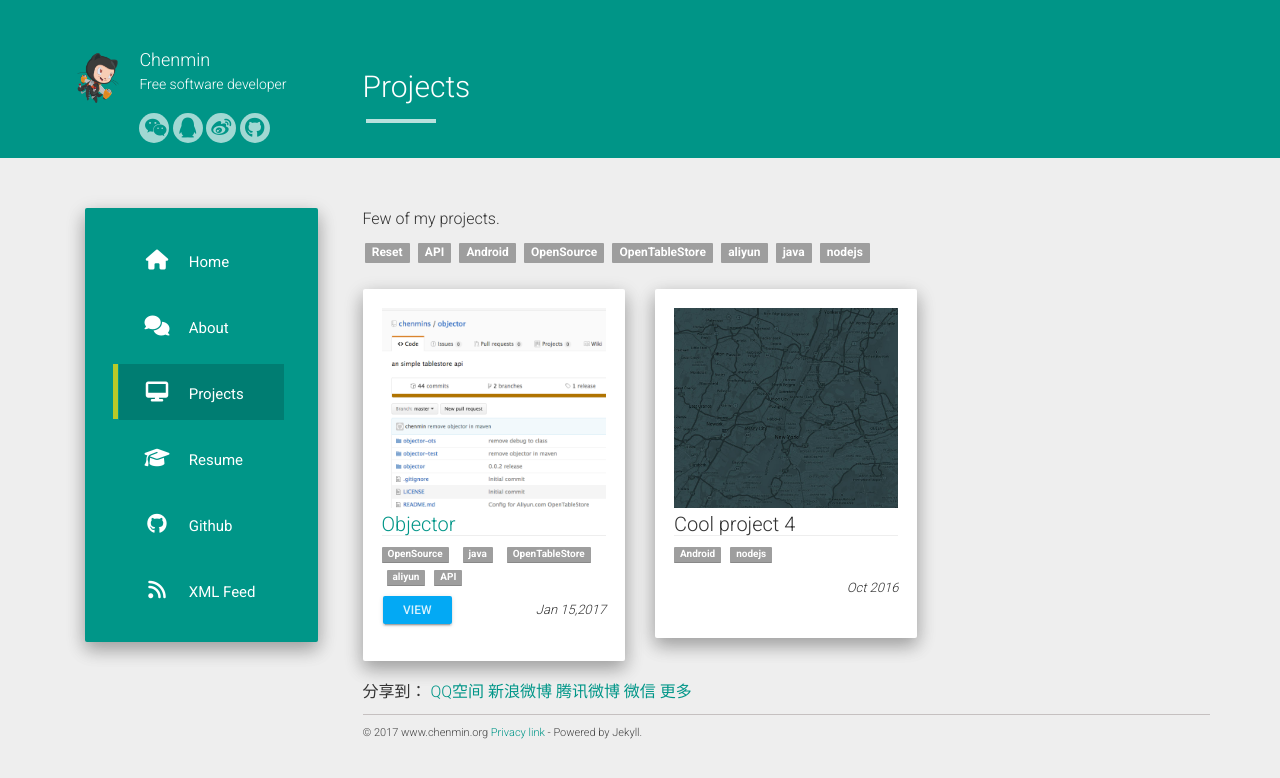
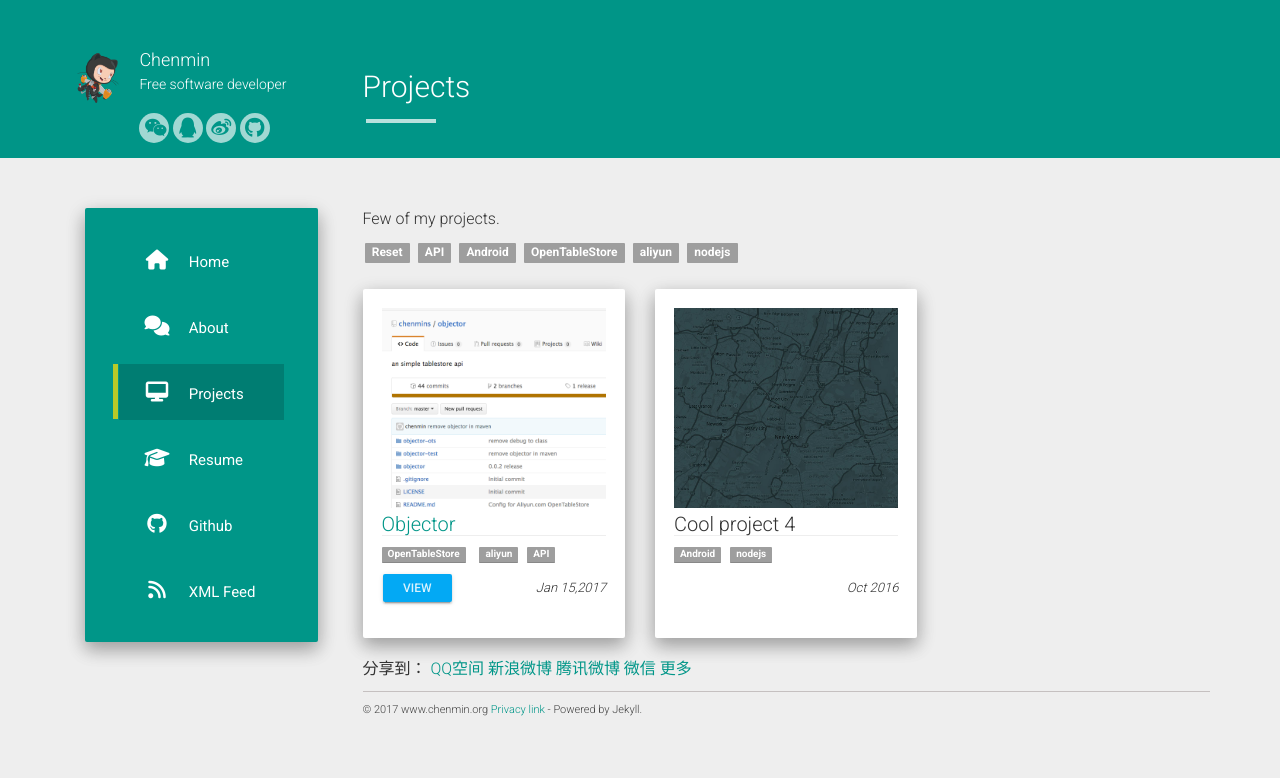
Before and after one commit to chenmins/chenmins.github.io, a Jekyll site: the page built from projects.md, in a window 1280 px wide. Shown: the top 778 px of the page. Built offline with Jekyll 4.4.1, drawn with Linux system fonts in a browser that asks for light colours; nearby versions of some CDN libraries; comment, search, counter and statistics services are not loaded.

Commit message:
update tag

```diff
--- a/_data/projects.json
+++ b/_data/projects.json
@@ -4,7 +4,7 @@
 		"image": "objector.png",
 		"url": "http://objector.open.chenmin.org",
 		"date": "Jan 15,2017",
-		"tags": ["OpenSource","java","OpenTableStore","aliyun","API"]
+		"tags": ["OpenTableStore","aliyun","API"]
 	},
 
 	{
```
